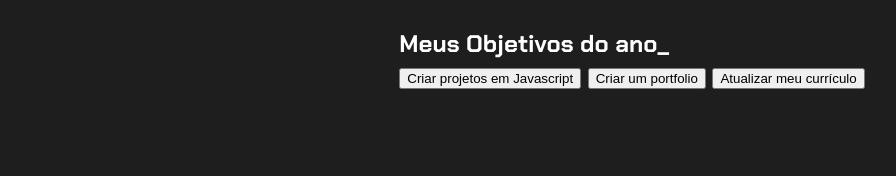
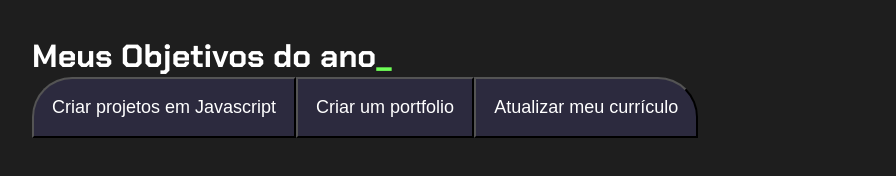
Before and after one commit to ronilsonpadilha/progeto-de-vida, a plain HTML site: page index.html in a window 1280 px wide. Shown: the whole page, without its empty margins (8-904 px from the left). Drawn offline with Linux system fonts and the light colour scheme.

Commit message:
Add files via upload

```diff
--- a/index.html
+++ b/index.html
@@ -25,3 +25,6 @@
     <button class="botao">Atualizar meu currículo</button>
 </div>
 </section>
+<script srt="main.js"></script>
+</body>
+</html>
--- a/main.js
+++ b/main.js
@@ -4,7 +4,9 @@ console.log(botoes)
 for(let i=0; i <  botoes.length; i++){
     console.log(i);
 }
-botoes[i].onclick = function(){
+botoes[i].onclick = function(){}
+    for(let j=0;j<botoes.length;j++){
+        botoes[j].classList.remove("ativo");
 
     botoes[i].classList.add("ativo");
 }
--- a/style.css
+++ b/style.css
@@ -23,4 +23,38 @@ body {
     max-width: 1200px;
     width: 100%;
     margin: 0 auto;
+
+}.titulo-principal {
+    text-align: left;
+    width: 100%;
+    font-size: 32px;
 }
+.titulo-principal span {
+    color: var(--verde);
+}
+.botao{
+    font-family: "Crakra Petch", sans-serif;
+    background-color: var(--botao-inativo);
+    color: var(--branco);
+    display: flex;
+    justify-content: center;
+    padding: 1em;
+    font-size: 18px;
+    align-items: center;
+}
+.botao:first-child {
+    border-radius: 40px 40px 0 0;
+}
+@media screen and (min-width: 768px) {
+    .botoes {
+        display: flex;
+    }
+
+    .botao:first-child {
+        border-radius: 40px 0 0 0;
+    }
+
+    .botao:last-child {
+        border-radius: 0 40px 0 0;
+    }
+}
```
